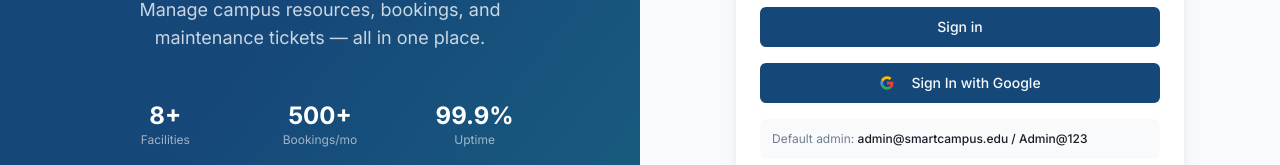
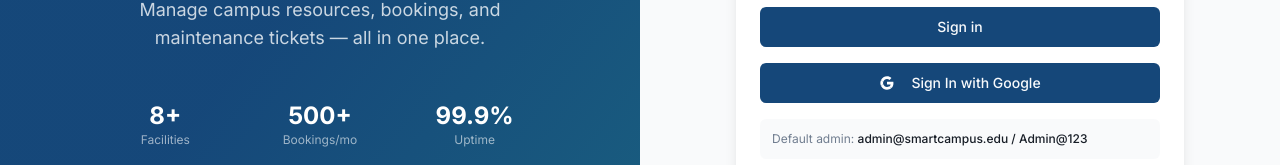
Before and after one commit to dilumiattanayake/PAF-Smart-Campus, a React (Vite) app in the folder frontend/: page /login in a window 1280 px wide. Shown: the part 436-601 px from the top of the page. Built offline with nearby package versions, Linux system fonts and the light colour scheme; no server answers; the HTML template or start-up script is replaced by a standard one.

Commit message:
update google logo color

```diff
--- a/frontend/src/pages/auth/LoginPage.tsx
+++ b/frontend/src/pages/auth/LoginPage.tsx
@@ -130,10 +130,10 @@ const LoginPage = () => {
 
                 <Button type="button" className="w-full bg-primary text-primary-foreground hover:bg-primary/90" onClick={handleGoogleSignIn}>
                   <svg aria-hidden="true" viewBox="0 0 24 24" className="mr-2 h-4 w-4" xmlns="http://www.w3.org/2000/svg">
-                    <path fill="#EA4335" d="M12 10.2v3.92h5.45c-.24 1.26-.95 2.33-2.01 3.04l3.24 2.52c1.89-1.74 2.98-4.31 2.98-7.38 0-.71-.06-1.39-.18-2.04H12z" />
-                    <path fill="#34A853" d="M12 22c2.7 0 4.96-.89 6.62-2.42l-3.24-2.52c-.9.6-2.05.96-3.38.96-2.59 0-4.79-1.75-5.58-4.1l-3.34 2.58C4.72 19.77 8.08 22 12 22z" />
-                    <path fill="#4A90E2" d="M6.42 13.92c-.2-.6-.32-1.23-.32-1.92s.12-1.32.32-1.92L3.08 7.5A9.94 9.94 0 0 0 2 12c0 1.61.39 3.13 1.08 4.5l3.34-2.58z" />
-                    <path fill="#FBBC05" d="M12 5.98c1.47 0 2.79.5 3.83 1.48l2.87-2.87C16.95 2.96 14.7 2 12 2 8.08 2 4.72 4.23 3.08 7.5l3.34 2.58c.79-2.35 2.99-4.1 5.58-4.1z" />
+                    <path fill="#FFFFFF" d="M12 10.2v3.92h5.45c-.24 1.26-.95 2.33-2.01 3.04l3.24 2.52c1.89-1.74 2.98-4.31 2.98-7.38 0-.71-.06-1.39-.18-2.04H12z" />
+                    <path fill="#FFFFFF" d="M12 22c2.7 0 4.96-.89 6.62-2.42l-3.24-2.52c-.9.6-2.05.96-3.38.96-2.59 0-4.79-1.75-5.58-4.1l-3.34 2.58C4.72 19.77 8.08 22 12 22z" />
+                    <path fill="#FFFFFF" d="M6.42 13.92c-.2-.6-.32-1.23-.32-1.92s.12-1.32.32-1.92L3.08 7.5A9.94 9.94 0 0 0 2 12c0 1.61.39 3.13 1.08 4.5l3.34-2.58z" />
+                    <path fill="#FFFFFF" d="M12 5.98c1.47 0 2.79.5 3.83 1.48l2.87-2.87C16.95 2.96 14.7 2 12 2 8.08 2 4.72 4.23 3.08 7.5l3.34 2.58c.79-2.35 2.99-4.1 5.58-4.1z" />
                   </svg>
                   Sign In with Google
                 </Button>
```
